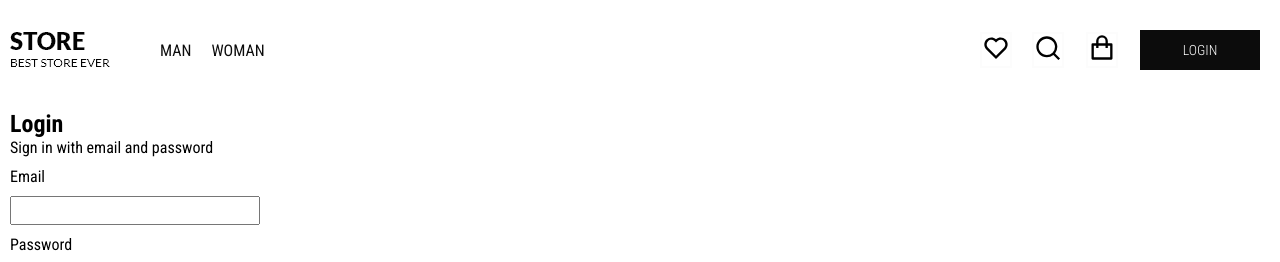
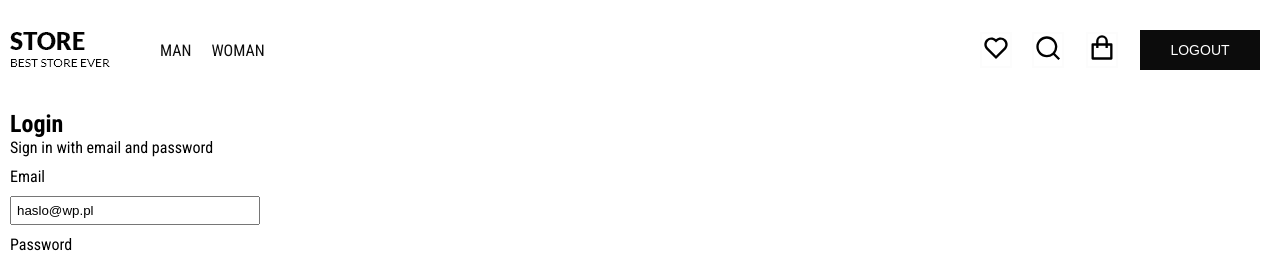
Before and after one commit to 1991Pawel/e-comerce-next, a Next.js app in the folder client/: page /user/login in a window 1280 px wide. Shown: the top 262 px of the page. Built offline with nearby package versions, Linux system fonts and the light colour scheme.

Commit message:
add basoic login/register fn

```diff
--- a/client/components/Header/Header.js
+++ b/client/components/Header/Header.js
@@ -3,6 +3,7 @@ import styles from 'components/Header/header.module.css';
 import CartDropDown from 'components/CartDropDown/CartDropDown';
 import { useCartContext } from '../../context/CartContext';
 import IconButton from 'components/IconButton/IconButton';
+import useAuth from '../../utlis/useAuth';
 
 const path = [
   {
@@ -17,6 +18,7 @@ const path = [
 
 export default function Header() {
   const { cartItems } = useCartContext();
+  const { user, login } = useAuth();
   return (
     <header className={styles.header}>
       <div className={styles.header__inner}>
@@ -42,9 +44,15 @@ export default function Header() {
           <IconButton variant="heart" />
           <IconButton variant="search" />
           <CartDropDown products={cartItems} />
-          <Link href="/user/register">
-            <a className={styles.button}>Login</a>
-          </Link>
+          {Boolean(user) ? (
+            <button onClick={() => login(null)} className={styles.button}>
+              Logout
+            </button>
+          ) : (
+            <Link href="/user/login">
+              <a className={styles.button}>Login</a>
+            </Link>
+          )}
         </div>
       </div>
     </header>
--- a/client/pages/user/login.js
+++ b/client/pages/user/login.js
@@ -1,22 +1,39 @@
 import { useState } from 'react';
+import { useRouter } from 'next/router';
 import Link from 'next/link';
 import Layout from '../../components/Layout/Layout';
 import FormInput from '../../components/FormInput/FormInput';
 import styles from '../../styles/pages/loginAndRegister.module.css';
 import useForm from '../../utlis/useForm';
+import useAuth from '../../utlis/useAuth';
 
 const initialState = {
-  email: '',
-  password: ''
+  email: 'haslo@wp.pl',
+  password: 'haslo123'
 };
 
 export default function Login() {
   const { values, setValues, handleChange } = useForm(initialState);
+  const { login } = useAuth();
+  const router = useRouter();
 
   const handleSubmit = async (e) => {
     e.preventDefault();
     console.log('send form');
     console.log(values);
+    const response = await fetch(`${process.env.BASE_URL}/user/signin`, {
+      method: 'POST',
+      body: JSON.stringify(values),
+      headers: {
+        'Content-Type': 'application/json'
+      }
+    });
+    const data = await response.json();
+    if (response.ok) {
+      router.push('/');
+      console.log(data.result);
+      login(data);
+    }
   };
 
   return (
--- /dev/null
+++ b/client/utlis/useAuth.js
@@ -0,0 +1,18 @@
+import { useState, useEffect } from 'react';
+import { useLocalStorage } from './useLocalStorage';
+export default function useAuth() {
+  const [storedValue, setValue] = useLocalStorage('user', []);
+
+  const [user, setUser] = useState(storedValue || null);
+
+  useEffect(() => {
+    setUser(storedValue);
+  }, [storedValue]);
+
+  const login = (user) => setValue(user);
+
+  return {
+    login,
+    user
+  };
+}
```
Also changed, not shown: client/pages/user/register.js (+16 -1 lines), 1 other file (tests, documents, lock files or other folders).
